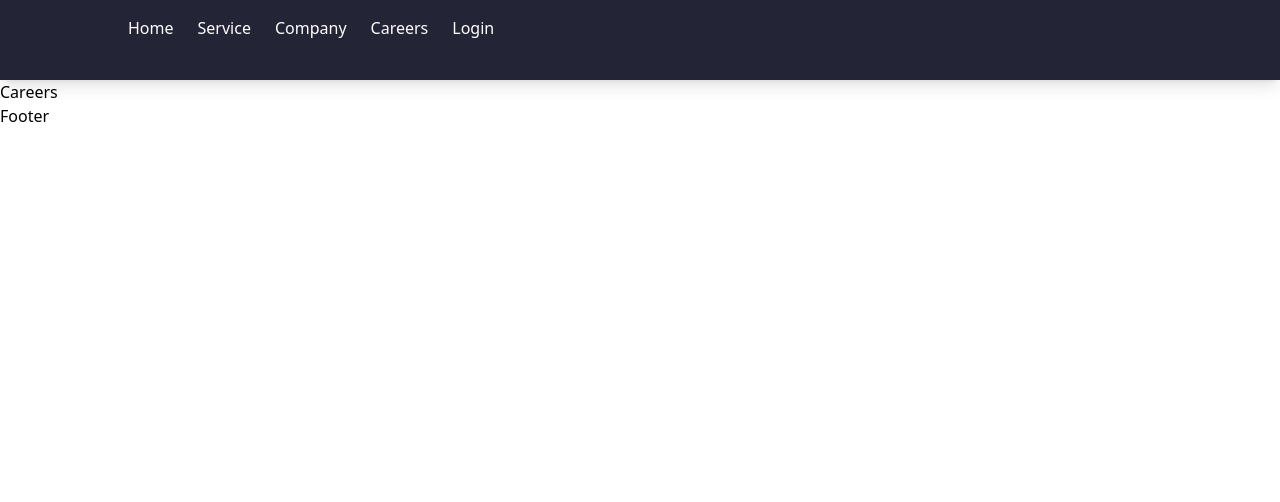
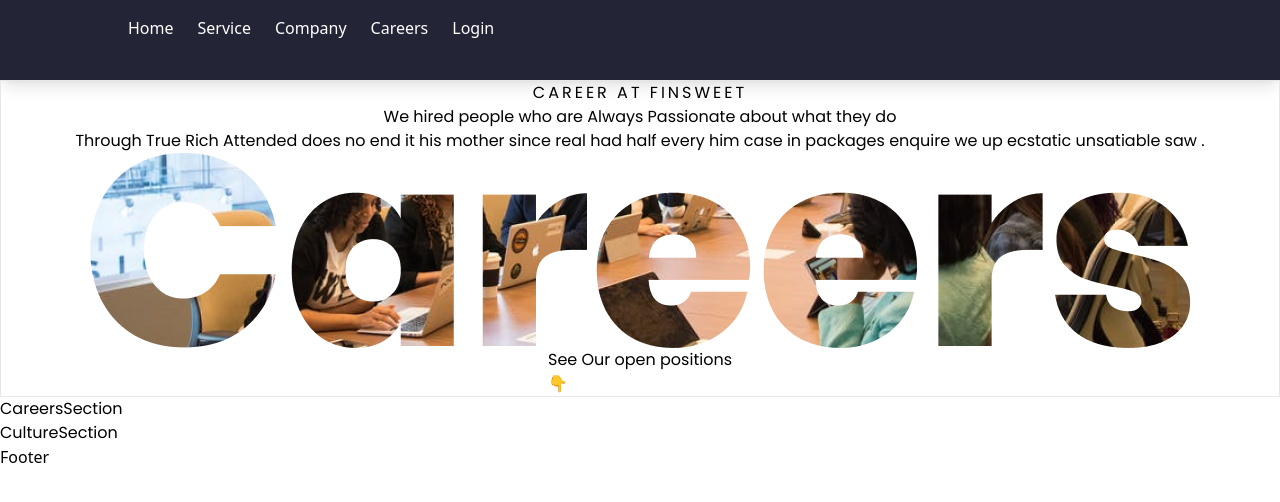
Before and after one commit to abduraximbb/brigada, a React (Vite) app: page /careers in a window 1280 px wide. Shown: the top 502 px of the page. Built offline with nearby package versions, Linux system fonts and the light colour scheme.

Commit message:
added font Poppins and some jsx to my career

```diff
--- a/src/components/Header/Header.jsx
+++ b/src/components/Header/Header.jsx
@@ -5,7 +5,7 @@
 const Header = () => {
   return (
     <header id="header" className="w-full bg-[#232536] shadow-lg">
-      <div className="container h-20 flex gap-6 py-4 w-[80%] mx-auto">
+      <nav className="container h-20 flex gap-6 py-4 w-[80%] mx-auto">
         <NavLink className="text-white" to={"/"}>
           Home
         </NavLink>
@@ -21,7 +21,7 @@
         <NavLink className="text-white" to={"/login"}>
           Login
         </NavLink>
-      </div>
+      </nav>
     </header>
   );
 }
--- a/src/index.css
+++ b/src/index.css
@@ -1,3 +1,13 @@
 @tailwind base;
 @tailwind components;
 @tailwind utilities;
+
+@layer base {
+  @font-face {
+    font-family: 'Poppins';
+    font-style: normal;
+    font-weight: 400;
+    font-display: swap;
+    src: url(./fonts/Poppins-Regular.ttf) format('woff2');
+  }
+}
--- a/src/pages/careers/Careers.jsx
+++ /dev/null
@@ -1,9 +0,0 @@
-import React from 'react'
-
-const Careers = () => {
-  return (
-    <div>Careers</div>
-  )
-}
-
-export default Careers
--- /dev/null
+++ b/src/pages/careers/CareersSection.jsx
@@ -0,0 +1,9 @@
+import React from 'react'
+
+const CareersSection = () => {
+  return (
+    <div>CareersSection</div>
+  )
+}
+
+export default CareersSection
--- /dev/null
+++ b/src/pages/careers/CultureSection.jsx
@@ -0,0 +1,9 @@
+import React from 'react'
+
+const CultureSection = () => {
+  return (
+    <div>CultureSection</div>
+  )
+}
+
+export default CultureSection
--- /dev/null
+++ b/src/pages/careers/Header.jsx
@@ -0,0 +1,24 @@
+import React from 'react'
+import career_image from "../../assets/career_image.png"
+
+const Header = () => {
+  return (
+    <div className="border flex flex-col items-center ">
+      <caption className='tracking-[3px]'>CAREER AT FINSWEET</caption>
+      <h2>We hired people who are Always Passionate about what they do</h2>
+      <p>
+        Through True Rich Attended does no end it his mother since real had half
+        every him case in packages enquire we up ecstatic unsatiable saw .
+      </p>
+      <div>
+        <img src={career_image} alt="career image" />
+      </div>
+      <div>
+        <p>See Our open positions </p>
+        <p>👇</p>
+      </div>
+    </div>
+  );
+}
+
+export default Header
--- /dev/null
+++ b/src/pages/careers/index.jsx
@@ -0,0 +1,16 @@
+import React from "react";
+import Header from "./Header";
+import CareersSection from "./CareersSection";
+import CultureSection from "./CultureSection";
+
+const Career = () => {
+  return (
+    <div className="container font-Poppins">
+      <Header />
+      <CareersSection />
+      <CultureSection />
+    </div>
+  );
+};
+
+export default Career;
--- a/src/routes/index.jsx
+++ b/src/routes/index.jsx
@@ -4,7 +4,7 @@
 import Layout from "../pages/layout/Layout";
 import Home from "../pages/home/Home";
 import Service from "../pages/service/Service";
-import Careers from "../pages/careers/Careers";
+import Career from "../pages/careers";
 import NotFound from "../pages/not-found/NotFound";
 import Login from "../pages/login/Login";
 
@@ -16,7 +16,7 @@
         <Route index element={<Home />} />
         <Route path="/service" element={<Service />} />
         <Route path="/company" element={<Company />} />
-        <Route path="/careers" element={<Careers />} />
+        <Route path="/careers" element={<Career />} />
         <Route path="*" element={<NotFound />} />
       </Route>
       <Route path="login" element={<Login />} />
--- a/tailwind.config.js
+++ b/tailwind.config.js
@@ -13,6 +13,9 @@
         "2xl": "1280px",
       },
     },
+    fontFamily: {
+      Poppins: ['Poppins', 'ui-sans-serif','system-ui']
+    }
   },
   plugins: [],
 };
```
Also changed, not shown: src/assets/career_image.png (added), src/fonts/Poppins-Regular.ttf (added).
